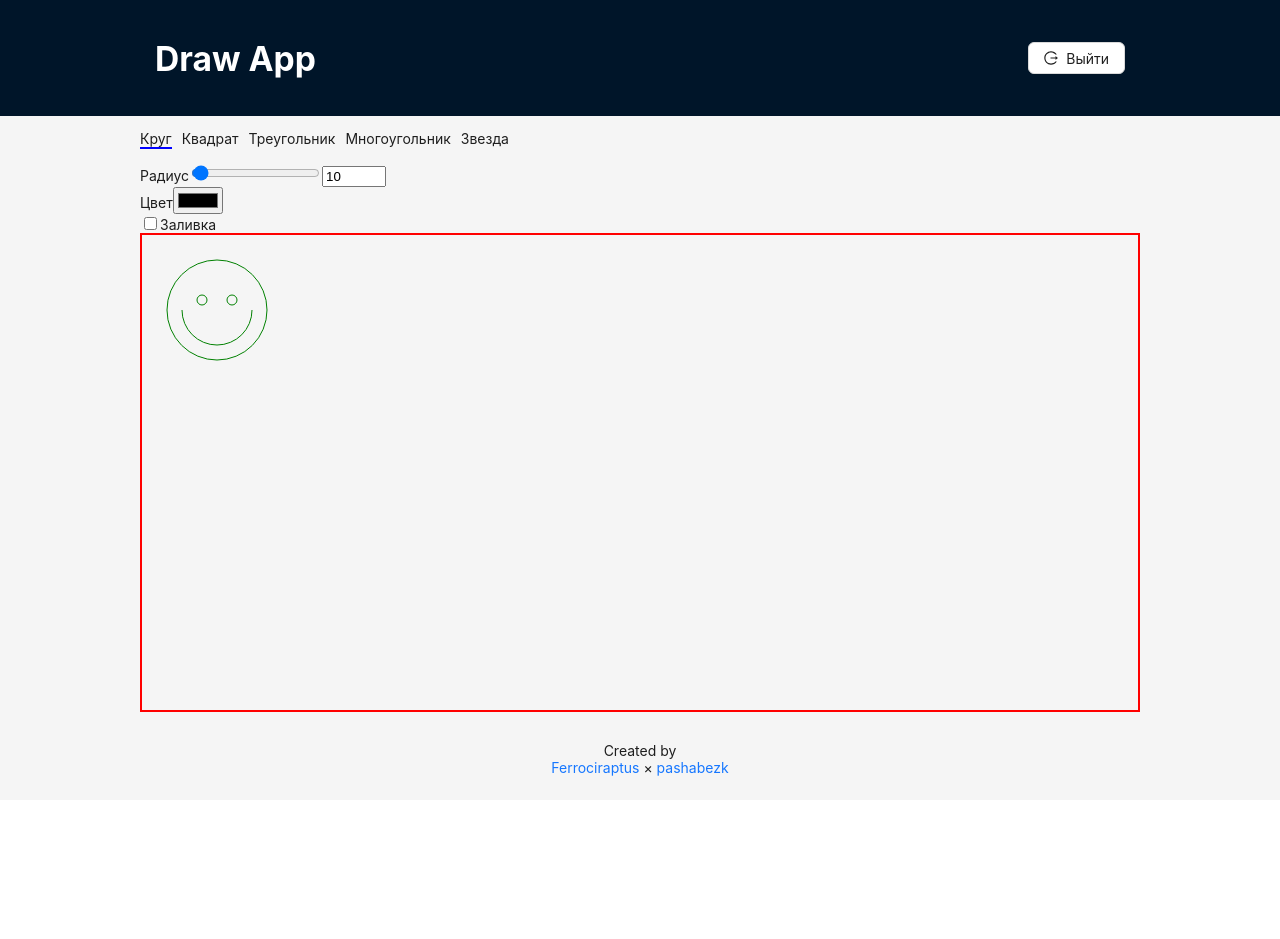
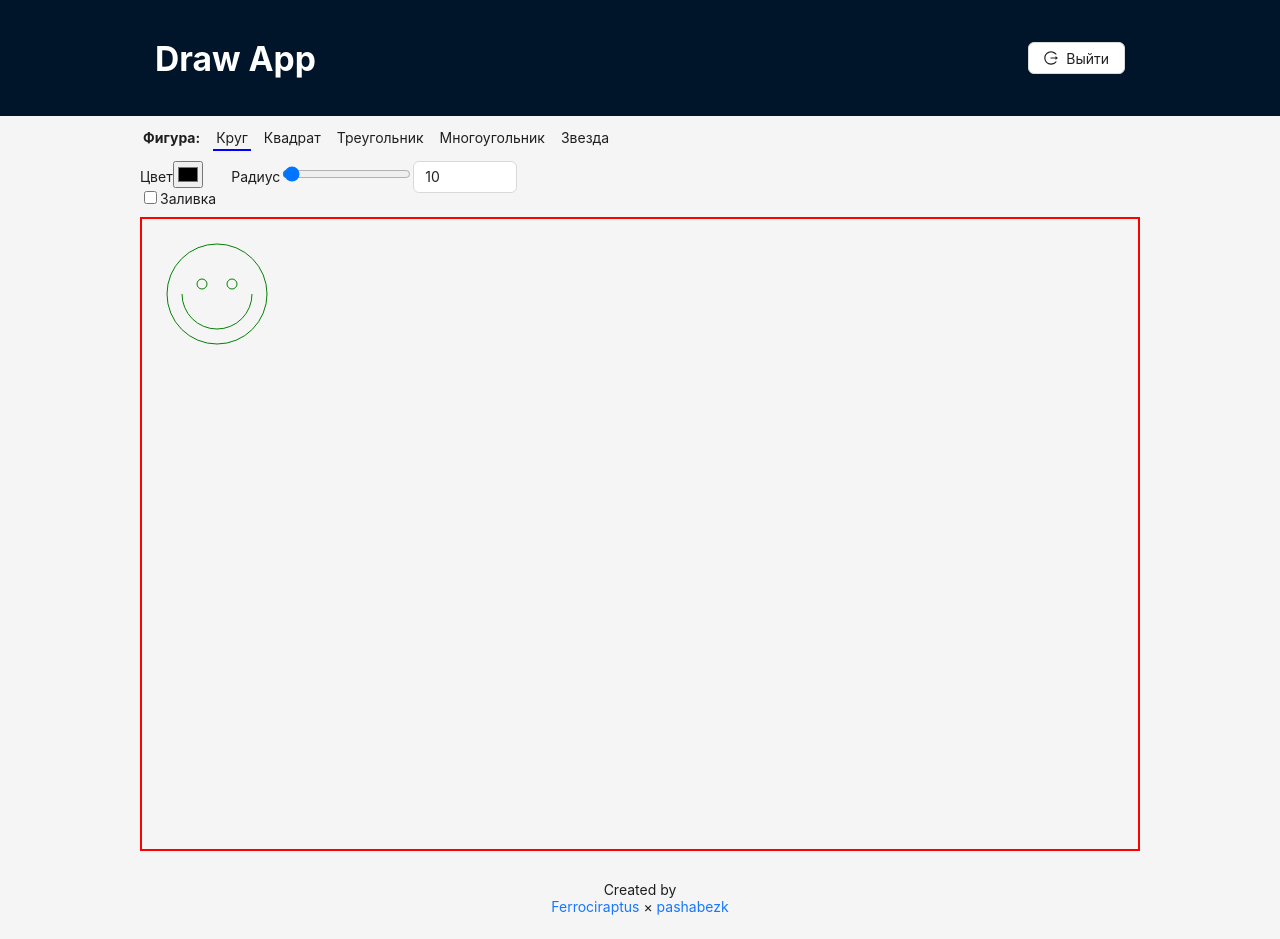
Before and after one commit to pashabezk/SimpleDrawApp, a React (Create React App) app: page /#/canvas in a window 1280 px wide. Both pictures are taken after a click on the element "Круг". Before the commit the page ends 800 px from the top, so only its background shows below. Built offline with nearby package versions, Linux system fonts and the light colour scheme.

Commit message:
v0.2 improve shape tools

```diff
--- a/src/Apollo/Storage.ts
+++ b/src/Apollo/Storage.ts
@@ -8,8 +8,6 @@ export const toolsVar = makeVar(TOOLS.square);
 /** Interface for tool settings */
 interface IToolSettingsVar {
 	size: number;
-	color: string;
-	filled: boolean;
 	rotation?: number; // rotation angle in degrees
 }
 
@@ -18,43 +16,46 @@ interface IRegularPolygonSettingsTool extends IToolSettingsVar {
 	verticesNumber: number // number of vertices
 }
 
+/** Interface for draw settings variable */
+interface IDrawSettingsVar {
+	color: string;
+	filled: boolean;
+}
+
+/** Settings for all tools */
+export const drawSettingsVar: ReactiveVar<IDrawSettingsVar> = makeVar({
+	color: "#000000",
+	filled: false
+} as IDrawSettingsVar);
+
 /** Parameters for circle tool */
 export const circleSettingsVar: ReactiveVar<IToolSettingsVar> = makeVar({
-	size: 10,
-	color: "#000000",
-	filled: false
+	size: 10
 } as IToolSettingsVar);
 
 /** Parameters for square tool */
 export const squareSettingsVar: ReactiveVar<IToolSettingsVar> = makeVar({
 	size: 10,
-	color: "#000000",
-	filled: false
+	rotation: 0
 } as IToolSettingsVar);
 
 /** Parameters for triangle tool */
 export const triangleSettingsVar: ReactiveVar<IToolSettingsVar> = makeVar({
 	size: 10,
-	color: "#000000",
-	filled: false,
-	rotation: Number(0)
+	rotation: 0
 } as IToolSettingsVar);
 
 
 /** Parameters for star tool */
 export const starSettingsVar: ReactiveVar<IRegularPolygonSettingsTool> = makeVar({
 	size: 10,
-	color: "#000000",
-	filled: false,
-	rotation: Number(0),
+	rotation: 0,
 	verticesNumber: 5
 } as IRegularPolygonSettingsTool);
 
 /** Parameters for regular polygon tool */
 export const regularPolygonSettingsVar: ReactiveVar<IRegularPolygonSettingsTool> = makeVar({
 	size: 10,
-	color: "#000000",
-	filled: false,
 	rotation: 0,
 	verticesNumber: 5
 } as IRegularPolygonSettingsTool);
--- a/src/CanvasUtils/DrawingShapes/DrawRegularPolygon.ts
+++ b/src/CanvasUtils/DrawingShapes/DrawRegularPolygon.ts
@@ -6,11 +6,11 @@ import {degreesToRadians, linearShiftPolygon, rotatePoint} from "./DrawTriangle"
  * @param {CanvasRenderingContext2D} cvsContext Canvas context
  * @param {number} x X position of shape center
  * @param {number} y Y position of shape center
- * @param {number} size=10 Regular polygon circumscribed circle radius
- * @param {number} verticesNumber=5 Number of polygon vertices
- * @param {number} rotationAngle=0 Rotation angle in degrees
- * @param {string} color="#000000" Color
- * @param {boolean} fill=false need to fill or only border
+ * @param {number} [size=10] Regular polygon circumscribed circle radius
+ * @param {number} [verticesNumber=5] Number of polygon vertices
+ * @param {number} [rotationAngle=0] Rotation angle in degrees
+ * @param {string} [color="#000000"] Color
+ * @param {boolean} [fill=false] need to fill or only border
  */
 const drawRegularPolygon = (
 	cvsContext: CanvasRenderingContext2D,
@@ -25,7 +25,7 @@ const drawRegularPolygon = (
 	cvsContext.fillStyle = color;
 	cvsContext.strokeStyle = color;
 
-	let vertexAngle = rotationAngle;
+	let vertexAngle = degreesToRadians(rotationAngle);
 	let deltaVertexAngle = degreesToRadians(360 / verticesNumber);
 
 	// start coordinates calculated as if shape center at (0, 0)
--- a/src/CanvasUtils/DrawingShapes/DrawSquare.ts
+++ b/src/CanvasUtils/DrawingShapes/DrawSquare.ts
@@ -1,28 +1,25 @@
+import drawRegularPolygon from "./DrawRegularPolygon";
+
 /**
  * Function for drawing square on canvas
  * @param {CanvasRenderingContext2D} cvsContext Canvas context
  * @param {number} x X position of square center
  * @param {number} y Y position of square center
- * @param {number} size=10 Square size
- * @param {string} color="#000" color
- * @param {boolean} fill=false need to fill or only border
+ * @param {number} [size=10] Square size
+ * @param {number} [rotationAngle=45] Rotation angle in degrees
+ * @param {string} [color="#000000"] color
+ * @param {boolean} [fill=false] need to fill or only border
  */
 const drawSquare = (
 	cvsContext: CanvasRenderingContext2D,
 	x: number,
 	y: number,
 	size = 10,
-	color = "#000",
+	rotationAngle = 0,
+	color = "#000000",
 	fill = false
 ) => {
-	cvsContext.fillStyle = color;
-	cvsContext.strokeStyle = color;
-	const halfSize = size / 2;
-	if (fill)
-		cvsContext.fillRect(x - halfSize, y - halfSize, size, size);
-	else {
-		cvsContext.strokeRect(x - halfSize, y - halfSize, size, size);
-	}
+	drawRegularPolygon(cvsContext, x, y, size, 4, rotationAngle + 45, color, fill);
 };
 
 export default drawSquare;
--- a/src/Components/MainPage/Canvas/Canvas.tsx
+++ b/src/Components/MainPage/Canvas/Canvas.tsx
@@ -2,7 +2,7 @@ import React, {useEffect, useRef} from "react";
 import styles from "./Canvas.module.css";
 import drawSquare from "../../../CanvasUtils/DrawingShapes/DrawSquare";
 import drawCircle from "../../../CanvasUtils/DrawingShapes/DrawCircle";
-import {circleSettingsVar, regularPolygonSettingsVar, squareSettingsVar, starSettingsVar, toolsVar, triangleSettingsVar} from "../../../Apollo/Storage";
+import {circleSettingsVar, drawSettingsVar, regularPolygonSettingsVar, squareSettingsVar, starSettingsVar, toolsVar, triangleSettingsVar} from "../../../Apollo/Storage";
 import {TOOLS} from "../../../Constants/Tools";
 import drawTriangle from "../../../CanvasUtils/DrawingShapes/DrawTriangle";
 import drawStar from "../../../CanvasUtils/DrawingShapes/DrawStar";
@@ -62,24 +62,27 @@ const Canvas = () => {
 			y: (e.clientY - rect.top) / (rect.bottom - rect.top) * context.canvas.height
 		};
 		// console.log(pos);
+		const {color, filled} = drawSettingsVar();
 		switch (toolsVar()) {
 			case TOOLS.circle:
-				drawCircle(context, pos.x, pos.y, circleSettingsVar().size, circleSettingsVar().color, circleSettingsVar().filled);
+				drawCircle(context, pos.x, pos.y, circleSettingsVar().size, color, filled);
 				break;
-			case TOOLS.square:
-				drawSquare(context, pos.x, pos.y, squareSettingsVar().size, squareSettingsVar().color, squareSettingsVar().filled);
+			case TOOLS.square: {
+				let settings = squareSettingsVar();
+				drawSquare(context, pos.x, pos.y, settings.size, settings.rotation, color, filled);
 				break;
+			}
 			case TOOLS.triangle:
-				drawTriangle(context, pos.x, pos.y, triangleSettingsVar().size, triangleSettingsVar().rotation, triangleSettingsVar().color, triangleSettingsVar().filled);
+				drawTriangle(context, pos.x, pos.y, triangleSettingsVar().size, triangleSettingsVar().rotation, color, filled);
 				break;
 			case TOOLS.star: {
 				let settings = starSettingsVar();
-				drawStar(context, pos.x, pos.y, settings.size, settings.verticesNumber, settings.rotation, settings.color, settings.filled);
+				drawStar(context, pos.x, pos.y, settings.size, settings.verticesNumber, settings.rotation, color, filled);
 				break;
 			}
 			case TOOLS.regularPolygon: {
 				let settings = regularPolygonSettingsVar();
-				drawRegularPolygon(context, pos.x, pos.y, settings.size, settings.verticesNumber, settings.rotation, settings.color, settings.filled);
+				drawRegularPolygon(context, pos.x, pos.y, settings.size, settings.verticesNumber, settings.rotation, color, filled);
 				break;
 			}
 		}
@@ -88,6 +91,6 @@ const Canvas = () => {
 	return (
 		<canvas ref={canvas} className={styles.canvas} onClick={onClick}/>
 	);
-}
+};
 
 export default Canvas;
--- a/src/Components/MainPage/MainPage.module.css
+++ b/src/Components/MainPage/MainPage.module.css
@@ -1,20 +1,23 @@
 .canvasWrapper {
 	flex-grow: 1;
 	width: 100%;
-	max-height: 80vh;
-	/*border: solid green 2px;*/
+	height: 80vh;
 	box-sizing: content-box;
 }
 
 .toolsWrapper {
+	margin: 10px 0;
 	display: flex;
 	gap: 10px;
+	flex-wrap: wrap;
 }
 
 .tool {
 	border: 0;
 	border-bottom: solid 2px rgba(0, 0, 0, 0);
 	cursor: pointer;
+	margin: 0;
+	padding: 3px;
 }
 
 .tool.selected {
@@ -22,5 +25,24 @@
 }
 
 .toolSettingsWrapper {
+	display: flex;
+	gap: 15px;
+	margin-bottom: 10px;
+}
 
+.toolSettingsWrapper input {
+	width: unset;
 }
+
+.toolSettingsWrapper input[type="color"] {
+	min-width: 30px;
+}
+
+.toolSettingsGroup {
+	display: block;
+}
+
+.toolSettingsGroup label,
+.toolSettingsGroup input[type="range"] {
+	cursor: pointer;
+}
--- a/src/Components/MainPage/Tools/CircleSettings.tsx
+++ b/src/Components/MainPage/Tools/CircleSettings.tsx
@@ -1,6 +1,7 @@
 import {useReactiveVar} from "@apollo/client";
 import {circleSettingsVar} from "../../../Apollo/Storage";
 import React from "react";
+import {Input} from "antd";
 
 /**
  * Component with settings for circle tool
@@ -16,20 +17,6 @@ const CircleSettings = () => {
 		});
 	};
 
-	const handleColorChange: React.ChangeEventHandler<HTMLInputElement> = (e) => {
-		circleSettingsVar({
-			...circleSettingsVar(),
-			color: e.target.value
-		});
-	};
-
-	const handleFillChange: React.ChangeEventHandler<HTMLInputElement> = (e) => {
-		circleSettingsVar({
-			...circleSettingsVar(),
-			filled: e.target.checked
-		});
-	};
-
 	return (
 		<>
 			<label htmlFor="circleSize">Радиус</label>
@@ -42,31 +29,14 @@ const CircleSettings = () => {
 				value={settings.size}
 				onChange={handleSizeChange}
 			/>
-			<input
+			<Input
 				type="number"
-				min="1"
-				max="500"
+				min={1}
+				max={500}
 				value={settings.size}
 				onChange={handleSizeChange}
+				width={"100px"}
 			/>
-			<br/>
-			<label htmlFor="circleColor">Цвет</label>
-			<input
-				type="color"
-				id="circleColor"
-				name="circleColor"
-				value={settings.color}
-				onChange={handleColorChange}
-			/>
-			<br/>
-			<input
-				type="checkbox"
-				id="circleFilled"
-				name="circleFilled"
-				checked={settings.filled}
-				onChange={handleFillChange}
-			/>
-			<label htmlFor="circleFilled">Заливка</label>
 		</>
 	);
 };
--- a/src/Components/MainPage/Tools/RegularPolygonSettings.tsx
+++ b/src/Components/MainPage/Tools/RegularPolygonSettings.tsx
@@ -20,20 +20,6 @@ const RegularPolygonSettings = () => {
 		regularPolygonSettingsVar({
 			...regularPolygonSettingsVar(),
 			rotation: Number(e.target.value)
-		});
-	};
-
-	const handleColorChange: React.ChangeEventHandler<HTMLInputElement> = (e) => {
-		regularPolygonSettingsVar({
-			...regularPolygonSettingsVar(),
-			color: e.target.value
-		});
-	};
-
-	const handleFillChange: React.ChangeEventHandler<HTMLInputElement> = (e) => {
-		regularPolygonSettingsVar({
-			...regularPolygonSettingsVar(),
-			filled: e.target.checked
 		});
 	};
 
@@ -100,25 +86,6 @@ const RegularPolygonSettings = () => {
 				value={settings.verticesNumber}
 				onChange={handleVerticesNumberChange}
 			/>
-
-			<br/>
-			<label htmlFor="regularPolygonColor">Цвет</label>
-			<input
-				type="color"
-				id="regularPolygonColor"
-				name="regularPolygonColor"
-				value={settings.color}
-				onChange={handleColorChange}
-			/>
-			<br/>
-			<input
-				type="checkbox"
-				id="regularPolygonFilled"
-				name="regularPolygonFilled"
-				checked={settings.filled}
-				onChange={handleFillChange}
-			/>
-			<label htmlFor="regularPolygonFilled">Заливка</label>
 		</>
 	);
 };
--- a/src/Components/MainPage/Tools/SquareSettings.tsx
+++ b/src/Components/MainPage/Tools/SquareSettings.tsx
@@ -16,17 +16,10 @@ const SquareSettings = () => {
 		});
 	};
 
-	const handleColorChange: React.ChangeEventHandler<HTMLInputElement> = (e) => {
+	const handleRotationAngleChange: React.ChangeEventHandler<HTMLInputElement> = (e) => {
 		squareSettingsVar({
 			...squareSettingsVar(),
-			color: e.target.value
-		});
-	};
-
-	const handleFillChange: React.ChangeEventHandler<HTMLInputElement> = (e) => {
-		squareSettingsVar({
-			...squareSettingsVar(),
-			filled: e.target.checked
+			rotation: Number(e.target.value)
 		});
 	};
 
@@ -50,23 +43,23 @@ const SquareSettings = () => {
 				onChange={handleSizeChange}
 			/>
 			<br/>
-			<label htmlFor="squareColor">Цвет</label>
+			<label htmlFor="squareRotation">Поворот</label>
 			<input
-				type="color"
-				id="squareColor"
-				name="squareColor"
-				value={settings.color}
-				onChange={handleColorChange}
+				type="range"
+				id="squareRotation"
+				name="squareRotation"
+				min="0"
+				max="359"
+				value={settings.rotation}
+				onChange={handleRotationAngleChange}
 			/>
-			<br/>
 			<input
-				type="checkbox"
-				id="squareFilled"
-				name="squareFilled"
-				checked={settings.filled}
-				onChange={handleFillChange}
+				type="number"
+				min="0"
+				max="359"
+				value={settings.rotation}
+				onChange={handleRotationAngleChange}
 			/>
-			<label htmlFor="squareFilled">Заливка</label>
 		</>
 	);
 };
--- a/src/Components/MainPage/Tools/StarSettings.tsx
+++ b/src/Components/MainPage/Tools/StarSettings.tsx
@@ -20,20 +20,6 @@ const StarSettings = () => {
 		starSettingsVar({
 			...starSettingsVar(),
 			rotation: Number(e.target.value)
-		});
-	};
-
-	const handleColorChange: React.ChangeEventHandler<HTMLInputElement> = (e) => {
-		starSettingsVar({
-			...starSettingsVar(),
-			color: e.target.value
-		});
-	};
-
-	const handleFillChange: React.ChangeEventHandler<HTMLInputElement> = (e) => {
-		starSettingsVar({
-			...starSettingsVar(),
-			filled: e.target.checked
 		});
 	};
 
@@ -100,25 +86,6 @@ const StarSettings = () => {
 				value={settings.verticesNumber}
 				onChange={handleVerticesNumberChange}
 			/>
-
-			<br/>
-			<label htmlFor="starColor">Цвет</label>
-			<input
-				type="color"
-				id="starColor"
-				name="starColor"
-				value={settings.color}
-				onChange={handleColorChange}
-			/>
-			<br/>
-			<input
-				type="checkbox"
-				id="starFilled"
-				name="starFilled"
-				checked={settings.filled}
-				onChange={handleFillChange}
-			/>
-			<label htmlFor="starFilled">Заливка</label>
 		</>
 	);
 };
--- a/src/Components/MainPage/Tools/ToolSettings.tsx
+++ b/src/Components/MainPage/Tools/ToolSettings.tsx
@@ -1,6 +1,6 @@
 import React from "react";
 import styles from "../MainPage.module.css";
-import {toolsVar} from "../../../Apollo/Storage";
+import {drawSettingsVar, toolsVar} from "../../../Apollo/Storage";
 import {TOOLS} from "../../../Constants/Tools";
 import {useReactiveVar} from "@apollo/client";
 import CircleSettings from "./CircleSettings";
@@ -16,6 +16,7 @@ import RegularPolygonSettings from "./RegularPolygonSettings";
 const ToolSettings = () => {
 
 	const tool = useReactiveVar(toolsVar);
+	const settings = useReactiveVar(drawSettingsVar);
 
 	let body: JSX.Element | null = null;
 
@@ -37,9 +38,44 @@ const ToolSettings = () => {
 			break;
 	}
 
+	const handleColorChange: React.ChangeEventHandler<HTMLInputElement> = (e) => {
+		drawSettingsVar({
+			...drawSettingsVar(),
+			color: e.target.value
+		});
+	};
+
+	const handleFillChange: React.ChangeEventHandler<HTMLInputElement> = (e) => {
+		drawSettingsVar({
+			...drawSettingsVar(),
+			filled: e.target.checked
+		});
+	};
+
 	return (
 		<div className={styles.toolSettingsWrapper}>
-			{body}
+			<div className={styles.toolSettingsGroup}>
+				<label htmlFor="color">Цвет</label>
+				<input
+					type="color"
+					id="color"
+					name="color"
+					value={settings.color}
+					onChange={handleColorChange}
+				/>
+				<br/>
+				<input
+					type="checkbox"
+					id="filled"
+					name="filled"
+					checked={settings.filled}
+					onChange={handleFillChange}
+				/>
+				<label htmlFor="filled">Заливка</label>
+			</div>
+			<div className={styles.toolSettingsGroup}>
+				{body}
+			</div>
 		</div>
 	);
 }
--- a/src/Components/MainPage/Tools/Tools.tsx
+++ b/src/Components/MainPage/Tools/Tools.tsx
@@ -39,9 +39,12 @@ const Tools = () => {
 
 	return (
 		<div className={styles.toolsWrapper}>
+			<p className={styles.tool} style={{cursor: "default"}}>
+				<b>Фигура: </b>
+			</p>
 			{tools}
 		</div>
 	);
-}
+};
 
 export default Tools;
--- a/src/Components/MainPage/Tools/TriangleSettings.tsx
+++ b/src/Components/MainPage/Tools/TriangleSettings.tsx
@@ -23,23 +23,9 @@ const TriangleSettings = () => {
 		});
 	};
 
-	const handleColorChange: React.ChangeEventHandler<HTMLInputElement> = (e) => {
-		triangleSettingsVar({
-			...triangleSettingsVar(),
-			color: e.target.value
-		});
-	};
-
-	const handleFillChange: React.ChangeEventHandler<HTMLInputElement> = (e) => {
-		triangleSettingsVar({
-			...triangleSettingsVar(),
-			filled: e.target.checked
-		});
-	};
-
 	return (
 		<>
-			<label htmlFor="squareSize">Длина стороны</label>
+			<label htmlFor="squareSize">Размер</label>
 			<input
 				type="range"
 				id="triangleSize"
@@ -74,24 +60,6 @@ const TriangleSettings = () => {
 				value={settings.rotation}
 				onChange={handleRotationAngleChange}
 			/>
-			<br/>
-			<label htmlFor="triangleColor">Цвет</label>
-			<input
-				type="color"
-				id="triangleColor"
-				name="triangleColor"
-				value={settings.color}
-				onChange={handleColorChange}
-			/>
-			<br/>
-			<input
-				type="checkbox"
-				id="triangleFilled"
-				name="triangleFilled"
-				checked={settings.filled}
-				onChange={handleFillChange}
-			/>
-			<label htmlFor="triangleFilled">Заливка</label>
 		</>
 	);
 };
```
